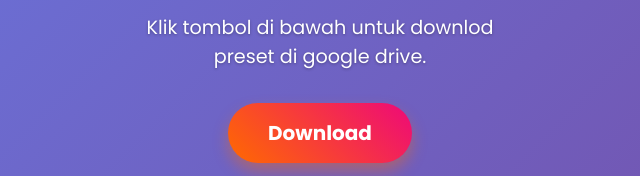
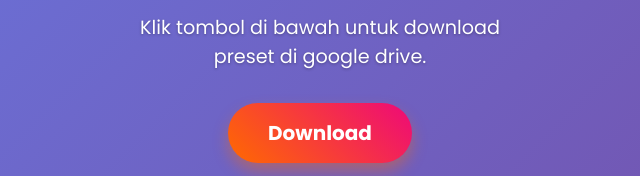
Before and after one commit to Revival11/PresetAlightMotionDownload, a plain HTML site: page index.html in a window 1280 px wide. Shown: the part 392-568 px from the top of the page, 320-960 px from the left. Drawn offline with Linux system fonts and the light colour scheme.

Commit message:
Update index.html

```diff
--- a/index.html
+++ b/index.html
@@ -79,7 +79,7 @@
 </head>
 <body>
   <h1>Mau cari preset? disini ada preset JJ Alight Motion!</h1>
-  <p>Klik tombol di bawah untuk downlod preset di google drive.</p>
+  <p>Klik tombol di bawah untuk download preset di google drive.</p>
   <a href="https://drive.google.com/file/d/1NAbB5WeookWThm5wMricaEr6bssLZej2/view?usp=drivesdk" target="_blank" class="download-btn" rel="noopener noreferrer">Download</a>
   <script async src="https://pagead2.googlesyndication.com/pagead/js/adsbygoogle.js?client=ca-pub-3396651881268064"
      crossorigin="anonymous"></script>
```
